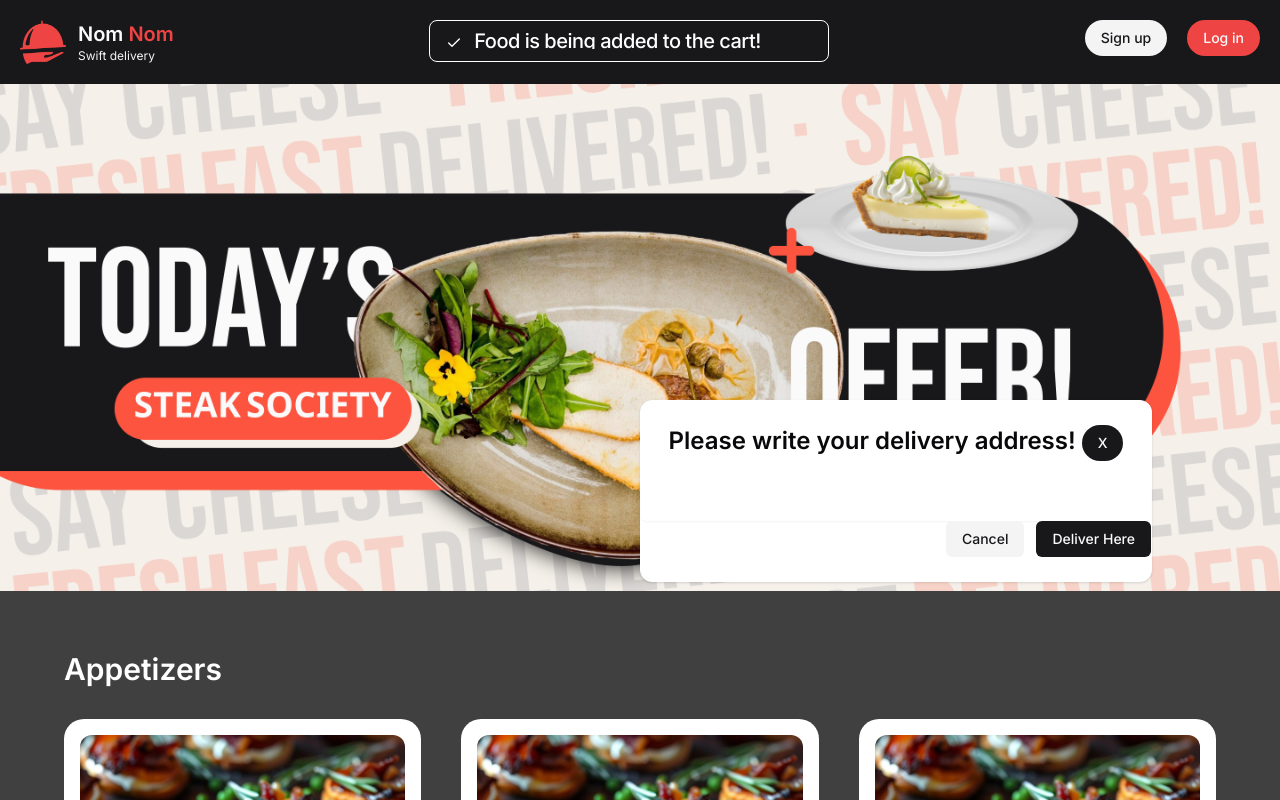
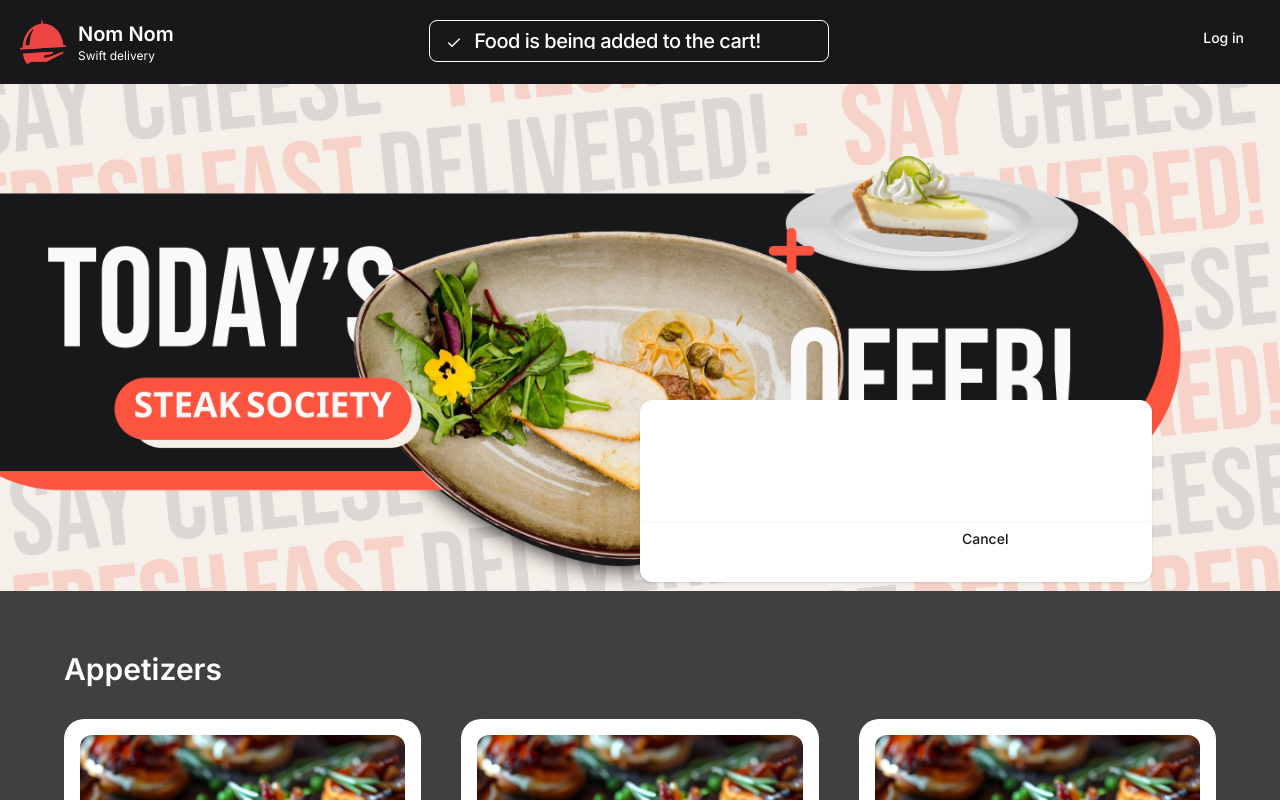
Before and after one commit to TugsbiligtDev/food-delivery, a Next.js app in the folder frontend/: page / in a window 1280 px wide. Shown: the top 800 px of the page. Built offline with nearby package versions, Linux system fonts and the light colour scheme.

Commit message:
updated both back and front

```diff
--- a/frontend/src/app/globals.css
+++ b/frontend/src/app/globals.css
@@ -15,14 +15,14 @@
 }
 
 @theme {
-  --color-destructive: #ef4444;
-  --color-primary: #18181b;
-  --color-foreground: #09090b;
-  --color-muted: #71717a;
+  --color-cherry-red: #ef4444;
+  --color-obsidian: #18181b;
+  --color-midnight-black: #09090b;
+  --color-slate-gray: #71717a;
   --color-secondary-foreground: #18181b;
-  --color-accent: #2563eb;
-  --color-primary-foreground: #fafafa;
-  --color-secondary: #f4f4f5;
+  --color-royal-blue: #2563eb;
+  --color-snow-white: #fafafa;
+  --color-cloude-gray: #f4f4f5;
 }
 .form-container {
   @apply w-full max-w-md space-y-6;
--- a/frontend/src/app/layout.tsx
+++ b/frontend/src/app/layout.tsx
@@ -30,10 +30,7 @@
       <body
         className={`${geistSans.variable} ${geistMono.variable} antialiased`}
       >
-        <Header />
-        <Hero />
         {children}
-        <Footer />
       </body>
     </html>
   );
--- a/frontend/src/app/page.tsx
+++ b/frontend/src/app/page.tsx
@@ -5,8 +5,13 @@
 
 const page = () => {
   return (
-    <div className="w-[90%] mx-auto flex justify-center">
-      <MenuGrid />
+    <div>
+      <Header />
+      <Hero />
+      <div className="w-[90%] mx-auto flex justify-center">
+        <MenuGrid />
+      </div>
+      <Footer />
     </div>
   );
 };
```
